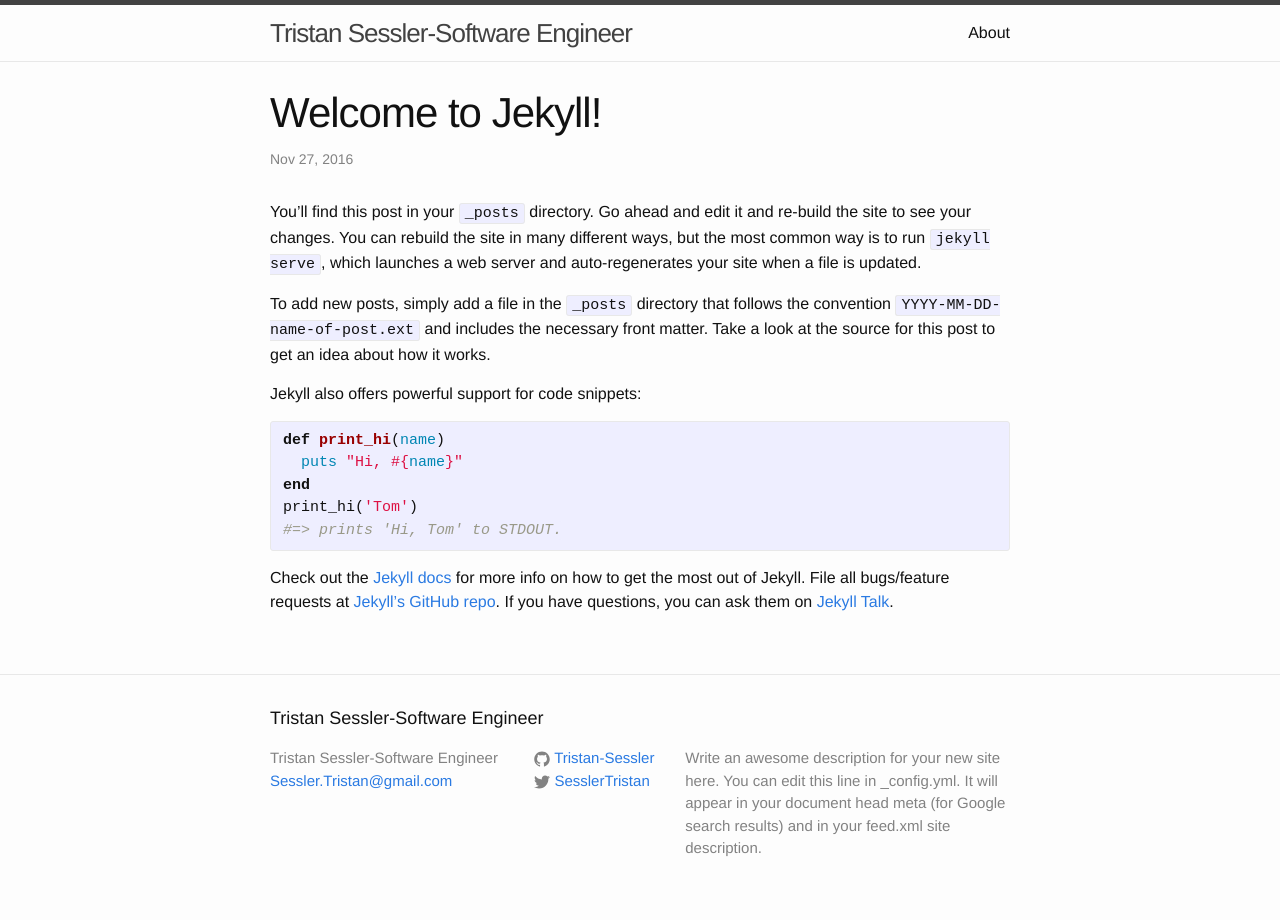
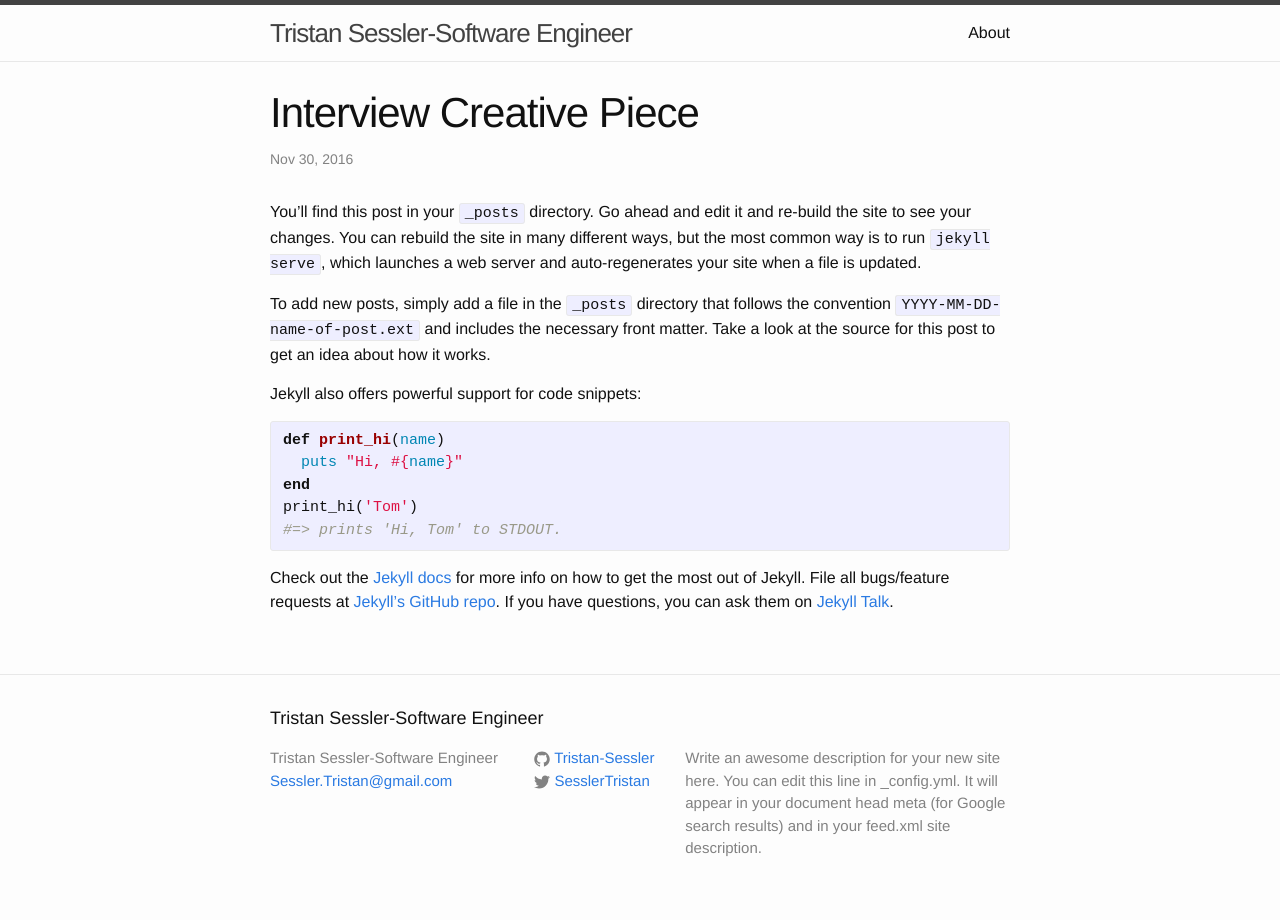
Before and after one commit to Tristan-Sessler/T1, a Jekyll site: the page built from _posts/2016-11-26-welcome-to-jekyll.markdown, in a window 1280 px wide. Built offline with Jekyll 4.4.1, drawn with Linux system fonts in a browser that asks for light colours.

Commit message:
Update 2016-11-26-welcome-to-jekyll.markdown

```diff
--- a/_posts/2016-11-26-welcome-to-jekyll.markdown
+++ b/_posts/2016-11-26-welcome-to-jekyll.markdown
@@ -1,8 +1,8 @@
 ---
 layout: post
-title:  "Welcome to Jekyll!"
-date:   2016-11-26 23:57:16 -0500
-categories: jekyll update
+title:  "Interview Creative Piece"
+date:   2016-11-30
+categories: Interview
 ---
 You’ll find this post in your `_posts` directory. Go ahead and edit it and re-build the site to see your changes. You can rebuild the site in many different ways, but the most common way is to run `jekyll serve`, which launches a web server and auto-regenerates your site when a file is updated.
 
```
